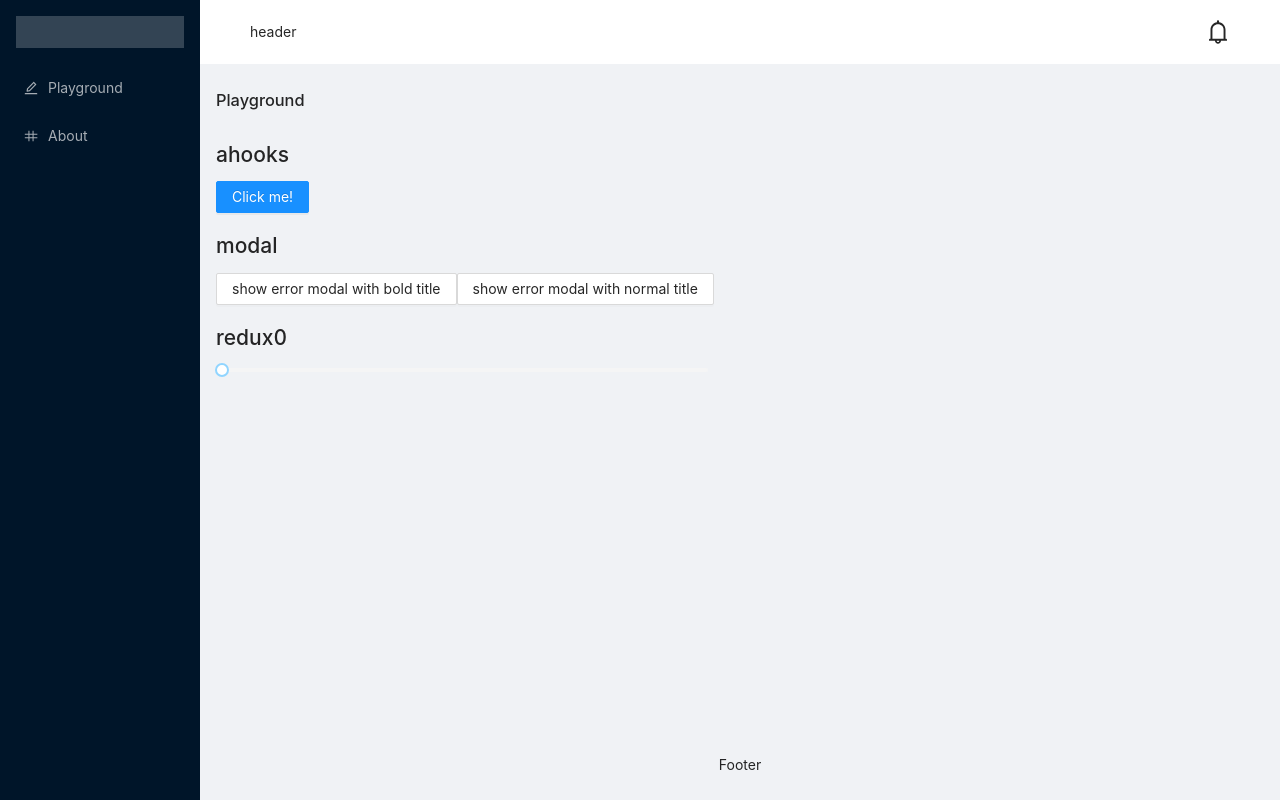
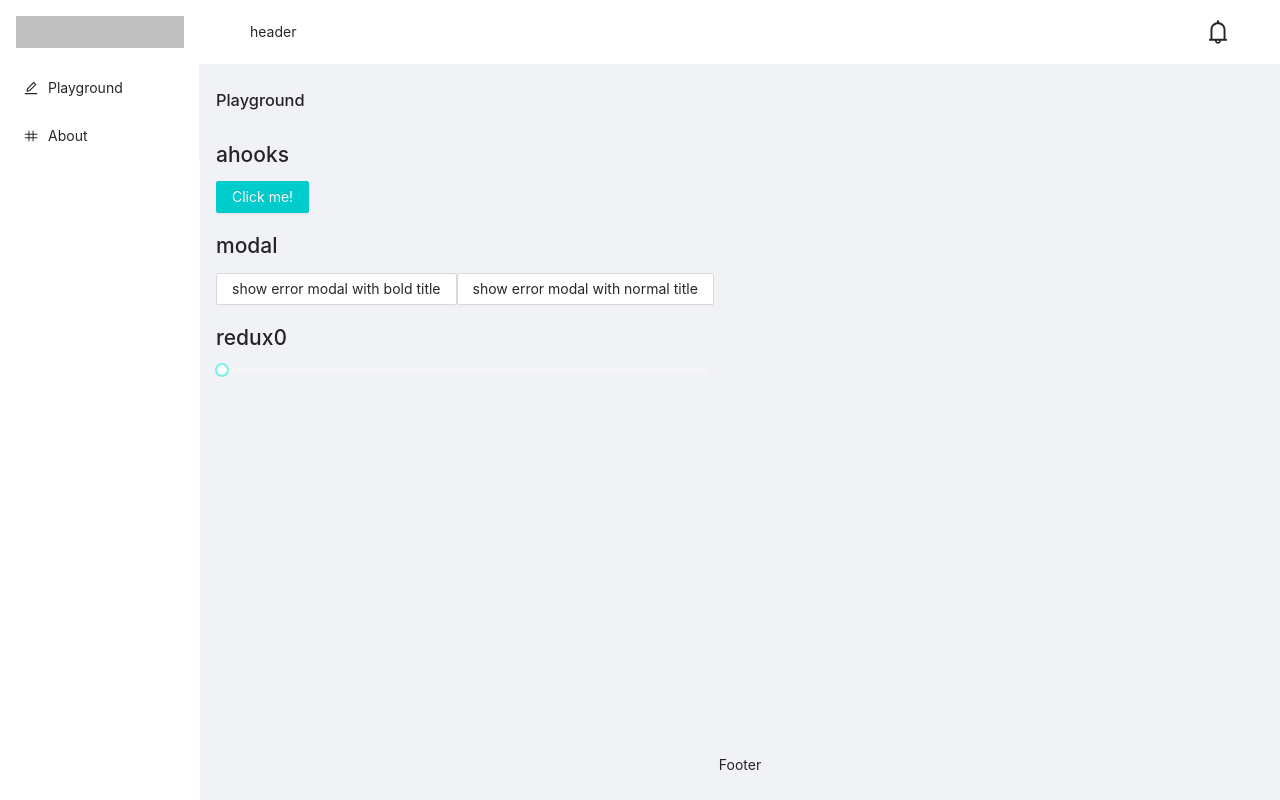
Before and after one commit to lsy0xcc/react-vite-demo, a React (Vite) app: page /playground in a window 1280 px wide. Built offline with nearby package versions, Linux system fonts and the light colour scheme.

Commit message:
Add less

```diff
--- a/src/index.less
+++ b/src/index.less
@@ -1,4 +1,4 @@
-@import 'antd/dist/antd.css';
+@import 'antd/dist/antd.less';
 html,
 body,
 #root {
--- a/src/layout/Main/index.module.css
+++ b/src/layout/Main/index.module.css
@@ -5,7 +5,7 @@
 .siteLogo {
   height: 32px;
   margin: 16px;
-  background: rgba(255, 255, 255, 0.2);
+  background: #7777;
 }
 
 .siteContentSide {
--- a/src/layout/Main/index.tsx
+++ b/src/layout/Main/index.tsx
@@ -9,7 +9,7 @@ const { Content, Footer, Sider } = Layout;
 export default function MainLayout() {
   return (
     <Layout className={style.siteMainLayout}>
-      <Sider breakpoint="lg" collapsedWidth="0">
+      <Sider breakpoint="lg" collapsedWidth="0" theme="light">
         <div className={style.siteLogo} />
         <MainMenu />
       </Sider>
--- a/src/layout/MainMenu/index.tsx
+++ b/src/layout/MainMenu/index.tsx
@@ -33,7 +33,5 @@ export default function MainMenu() {
     }
   };
 
-  return (
-    <Menu theme="dark" mode="inline" items={items} onSelect={onMenuSelect} />
-  );
+  return <Menu mode="inline" items={items} onSelect={onMenuSelect} />;
 }
--- a/vite.config.ts
+++ b/vite.config.ts
@@ -15,5 +15,13 @@ export default defineConfig({
   },
   css: {
     devSourcemap: true,
+    preprocessorOptions: {
+      less: {
+        javascriptEnabled: true,
+        modifyVars: {
+          '@primary-color': '#00cccc', //设置antd主题色
+        },
+      },
+    },
   },
 });
```
